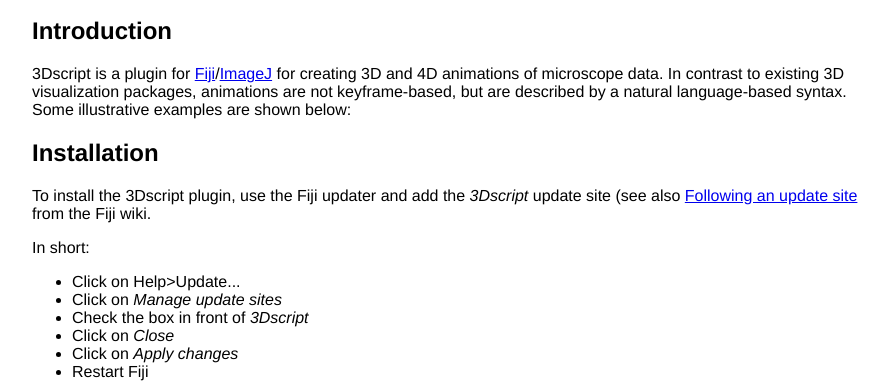
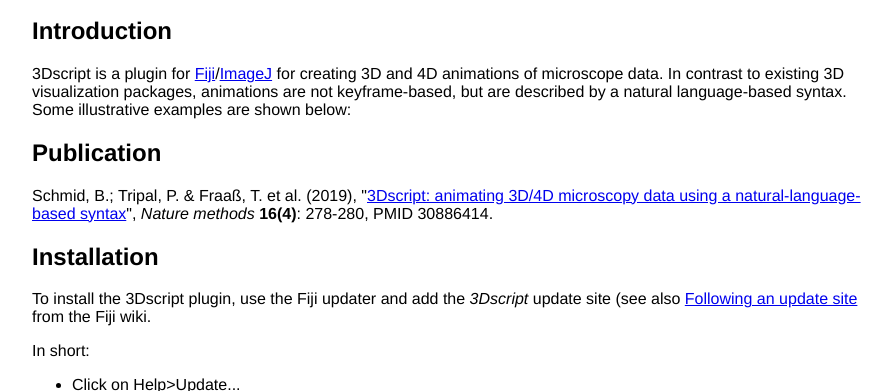
Before and after one commit to bene51/3Dscript, a plain HTML site: page docs/index.html in a window 1280 px wide. Shown: the part 353-744 px from the top of the page, without its empty margins (183-1075 px from the left). Drawn offline with nearby package versions, Linux system fonts and the light colour scheme.

Commit message:
Add publication to the github.io site.

```diff
--- a/docs/index.html
+++ b/docs/index.html
@@ -67,6 +67,8 @@
   <h2>Introduction</h2>
 <p>3Dscript is a plugin for <a target="_blank" href="http://fiji.sc">Fiji</a>/<a target="_blank" href="http://imagej.net">ImageJ</a> for creating 3D and 4D animations of microscope data. In contrast to existing 3D visualization packages, animations are not keyframe-based, but are described by a natural language-based syntax. Some illustrative examples are shown below:</p>
 
+  <h2>Publication</h2>
+  Schmid, B.; Tripal, P. &amp; Fraa&szlig;, T. et al. (2019), "<a target="_blank" href="https://www.nature.com/articles/s41592-019-0359-1" rel="nofollow">3Dscript: animating 3D/4D microscopy data using a natural-language-based syntax</a>", <em>Nature methods</em> <strong>16(4)</strong>: 278-280, PMID 30886414.
   <h2>Installation</h2>
 <p>To install the 3Dscript plugin, use the Fiji updater and add the <i>3Dscript</i> update site (see also <a target="_blank" href="https://imagej.net/Following_an_update_site">Following an update site</a> from the Fiji wiki.</p>
 In short:
```
